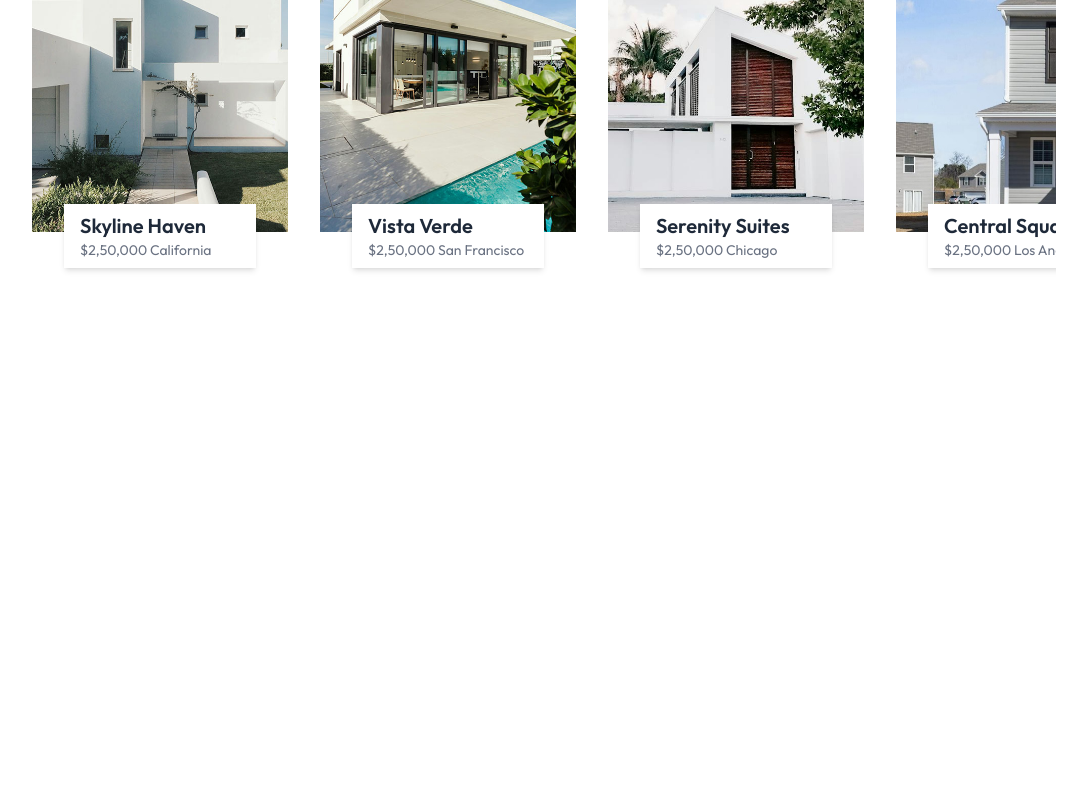
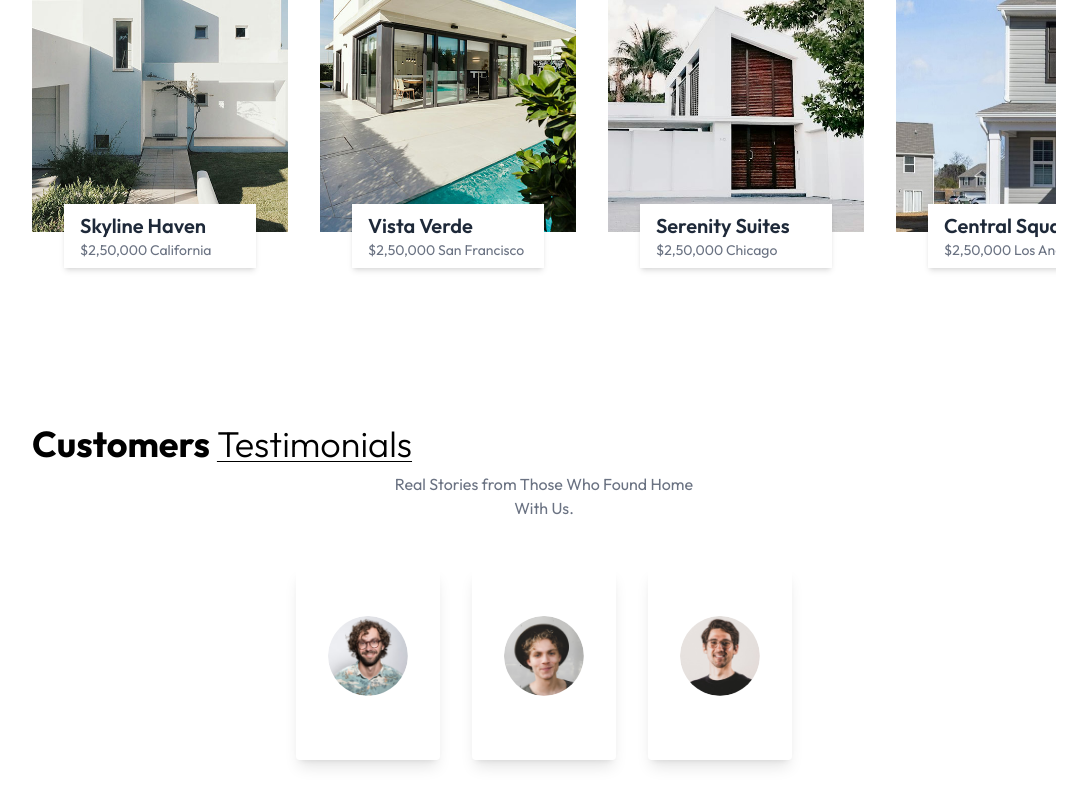
Before and after one commit to Mayannkk24/Real_Estate, a React (Vite) app: page / in a window 1280 px wide. Shown: the part 2239-3039 px from the top of the page, without its empty margins (96-1183 px from the left). Before the commit the page ends 2623 px from the top, so only its background shows below. Built offline with nearby package versions, Linux system fonts and the light colour scheme.

Commit message:
Complete testimonial section and start contact form layout

```diff
--- a/src/App.jsx
+++ b/src/App.jsx
@@ -2,6 +2,7 @@ import React from 'react'
 import Header from './components/Header'
 import About from './components/About'
 import Projects from './components/Projects'
+import Testimonials from './components/Testimonails'
 
 const App = () => {
   return (
@@ -10,6 +11,7 @@ const App = () => {
       <Header/>
       <About/>
       <Projects/>
+      <Testimonials/>
     </div>
   )
 }
--- /dev/null
+++ b/src/components/Testimonails.jsx
@@ -0,0 +1,21 @@
+import React from 'react'
+import { testimonialsData } from '../assets/assets'
+
+const Testimonials = () => {
+  return (
+    <div className='conatiner mx-auto py-10 lg:px-32 w-full overflow-hidden' id='Testimonials'>
+      <h1 className='text-2xl sm:text-4xl font-bold mb-2 text-centre'>Customers <span className='underline underline-offset-4 decoration-1 under font-light'>Testimonials</span></h1>
+      <p className='text-center text-gray-500 mb-12 max-w-80 mx-auto'>Real Stories from Those Who Found Home With Us.</p>
+
+      <div className='flex flex-wrap justify-center gap-8'>
+        {testimonialsData.map((Testimonails,Index)=>(
+          <div key={Index} className='max-w-85 shadow-lg rounded px-8 py-12 text-center'>
+          <img className='w-20 h-20 rounded-full mx-auto mb-4' src={Testimonails.image} alt={Testimonails.alt} />
+          </div>
+        ))}
+      </div>
+    </div>
+  )
+}
+
+export default Testimonials
```
Also changed, not shown: src/components/Contact.jsx (added).
